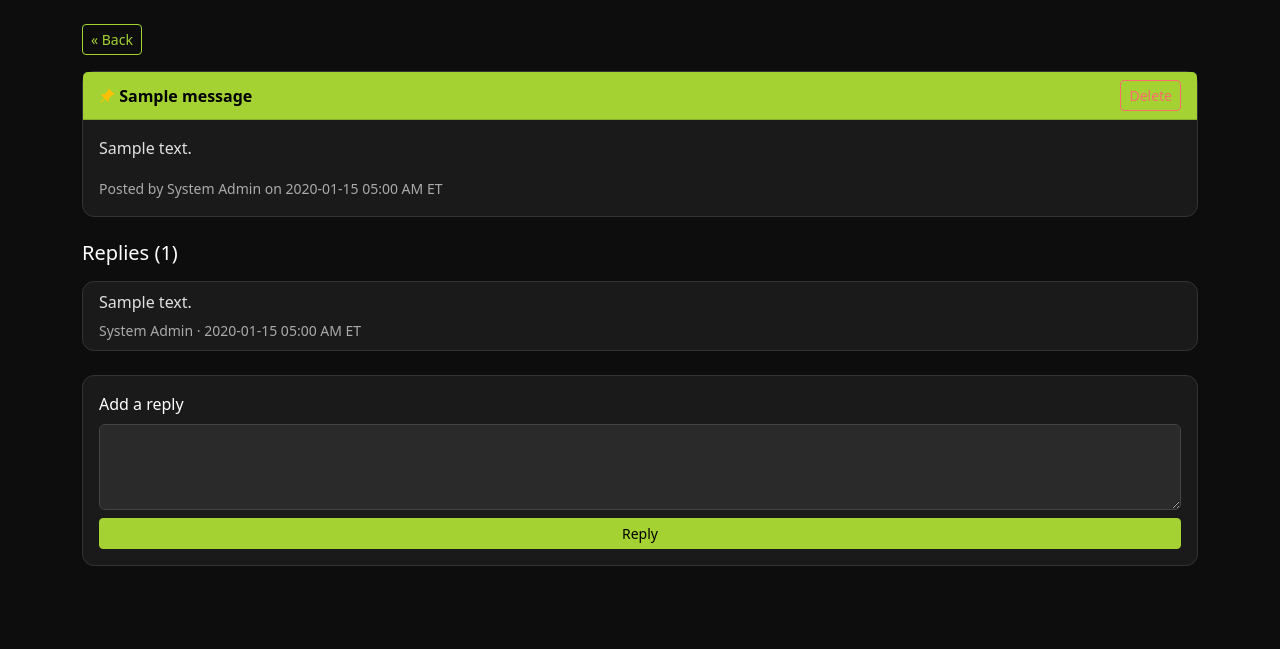
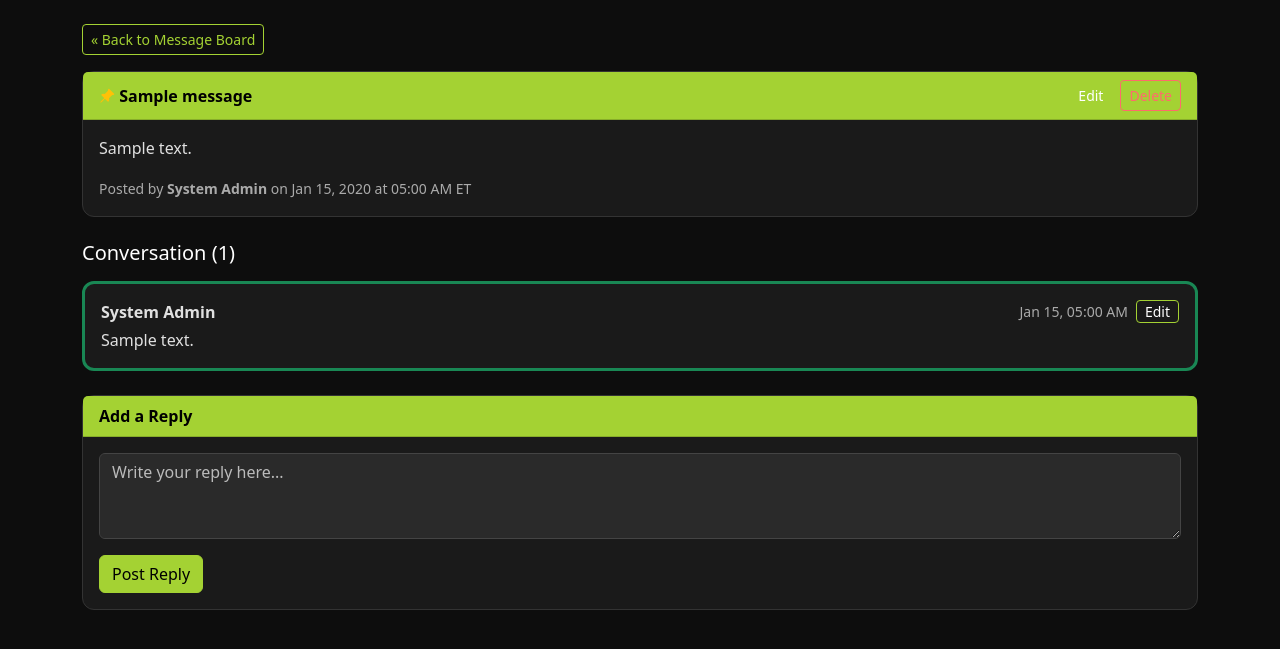
Before and after one commit to amfb98/church-safety-app, a Flask app: page /messages/1 in a window 1280 px wide. Shown: the part 62-711 px from the top of the page. Run offline with Flask 3, Linux system fonts and the light colour scheme; a user stored in the database is signed in; tables that the repository leaves empty hold one stand-in row (values such as "Sample post").

Commit message:
Refactor message detail layout and reply section

```diff
--- a/templates/message_detail.html
+++ b/templates/message_detail.html
@@ -2,16 +2,19 @@
 {% block title %}{{ msg.title }}{% endblock %}
 {% block content %}
 <div class="mb-3">
-    <a href="{{ url_for('messages') }}" class="btn btn-sm btn-outline-secondary">&laquo; Back</a>
+    <a href="{{ url_for('messages') }}" class="btn btn-sm btn-outline-secondary">&laquo; Back to Message Board</a>
 </div>
+
+<!-- Original Post -->
 <div class="card mb-4">
     <div class="card-header d-flex justify-content-between align-items-center">
         <div>
             {% if msg.is_pinned %}<i class="bi bi-pin-angle-fill text-warning"></i> {% endif %}
             <strong>{{ msg.title }}</strong>
         </div>
-        <div>
+        <div class="d-flex gap-2">
             {% if current_user.role == 'admin' or current_user.id == msg.author_id %}
+            <a href="{{ url_for('message_edit', msg_id=msg.id) }}" class="btn btn-sm btn-outline-primary">Edit</a>
             <form method="POST" action="{{ url_for('message_delete', msg_id=msg.id) }}" class="d-inline" onsubmit="return confirm('Delete this post and all replies?');">
                 <button type="submit" class="btn btn-sm btn-outline-danger">Delete</button>
             </form>
@@ -20,25 +23,46 @@
     </div>
     <div class="card-body">
         <p class="card-text" style="white-space: pre-wrap;">{{ msg.content }}</p>
-        <small class="text-muted">Posted by {{ msg.author.full_name }} on {{ to_eastern(msg.created_at).strftime('%Y-%m-%d %I:%M %p') }} ET</small>
+        <small class="text-muted">
+            Posted by <strong>{{ msg.author.full_name }}</strong>
+            on {{ to_eastern(msg.created_at).strftime('%b %d, %Y at %I:%M %p') }} ET
+        </small>
     </div>
 </div>
 
-<h5 class="mb-3">Replies ({{ msg.replies|length }})</h5>
+<!-- Replies -->
+<h5 class="mb-3">Conversation ({{ msg.replies|length }})</h5>
+
 {% for r in msg.replies %}
-<div class="card mb-2">
-    <div class="card-body py-2">
-        <p class="mb-1" style="white-space: pre-wrap;">{{ r.content }}</p>
-        <small class="text-muted">{{ r.author.full_name }} · {{ to_eastern(r.created_at).strftime('%Y-%m-%d %I:%M %p') }} ET</small>
+<div class="card mb-2 border-start border-3 border-success">
+    <div class="card-body py-3">
+        <div class="d-flex justify-content-between align-items-start mb-1">
+            <strong>{{ r.author.full_name }}</strong>
+            <div class="d-flex align-items-center gap-2">
+                <small class="text-muted">{{ to_eastern(r.created_at).strftime('%b %d, %I:%M %p') }}</small>
+                {% if current_user.role == 'admin' or current_user.id == r.author_id %}
+                <a href="{{ url_for('reply_edit', reply_id=r.id) }}" class="btn btn-sm btn-outline-primary py-0 px-2">Edit</a>
+                {% endif %}
+            </div>
+        </div>
+        <p class="mb-0" style="white-space: pre-wrap;">{{ r.content }}</p>
     </div>
 </div>
 {% else %}
-<p class="text-muted">No replies yet.</p>
+<p class="text-muted mb-4">No replies yet. Be the first to respond.</p>
 {% endfor %}
 
-<form method="POST" action="{{ url_for('message_reply', msg_id=msg.id) }}" class="card card-body mt-4">
-    <label class="form-label">Add a reply</label>
-    <textarea name="content" class="form-control mb-2" rows="3" required></textarea>
-    <button type="submit" class="btn btn-primary btn-sm">Reply</button>
-</form>
+<!-- Reply Box -->
+<div class="card mt-4">
+    <div class="card-header">
+        <strong>Add a Reply</strong>
+    </div>
+    <div class="card-body">
+        <form method="POST" action="{{ url_for('message_reply', msg_id=msg.id) }}">
+            <textarea name="content" class="form-control mb-3" rows="3"
+                      placeholder="Write your reply here..." required></textarea>
+            <button type="submit" class="btn btn-primary">Post Reply</button>
+        </form>
+    </div>
+</div>
 {% endblock %}
```
